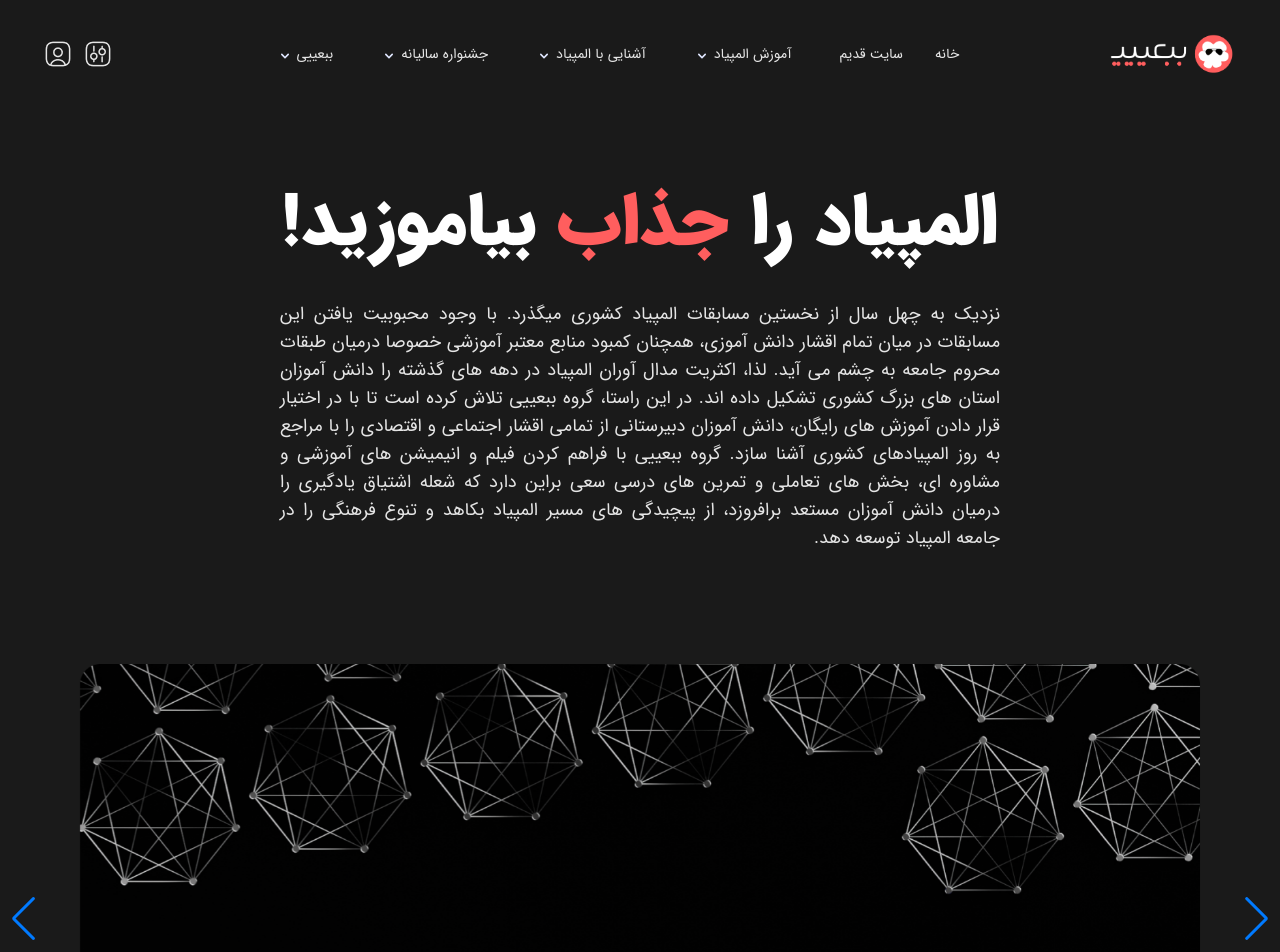
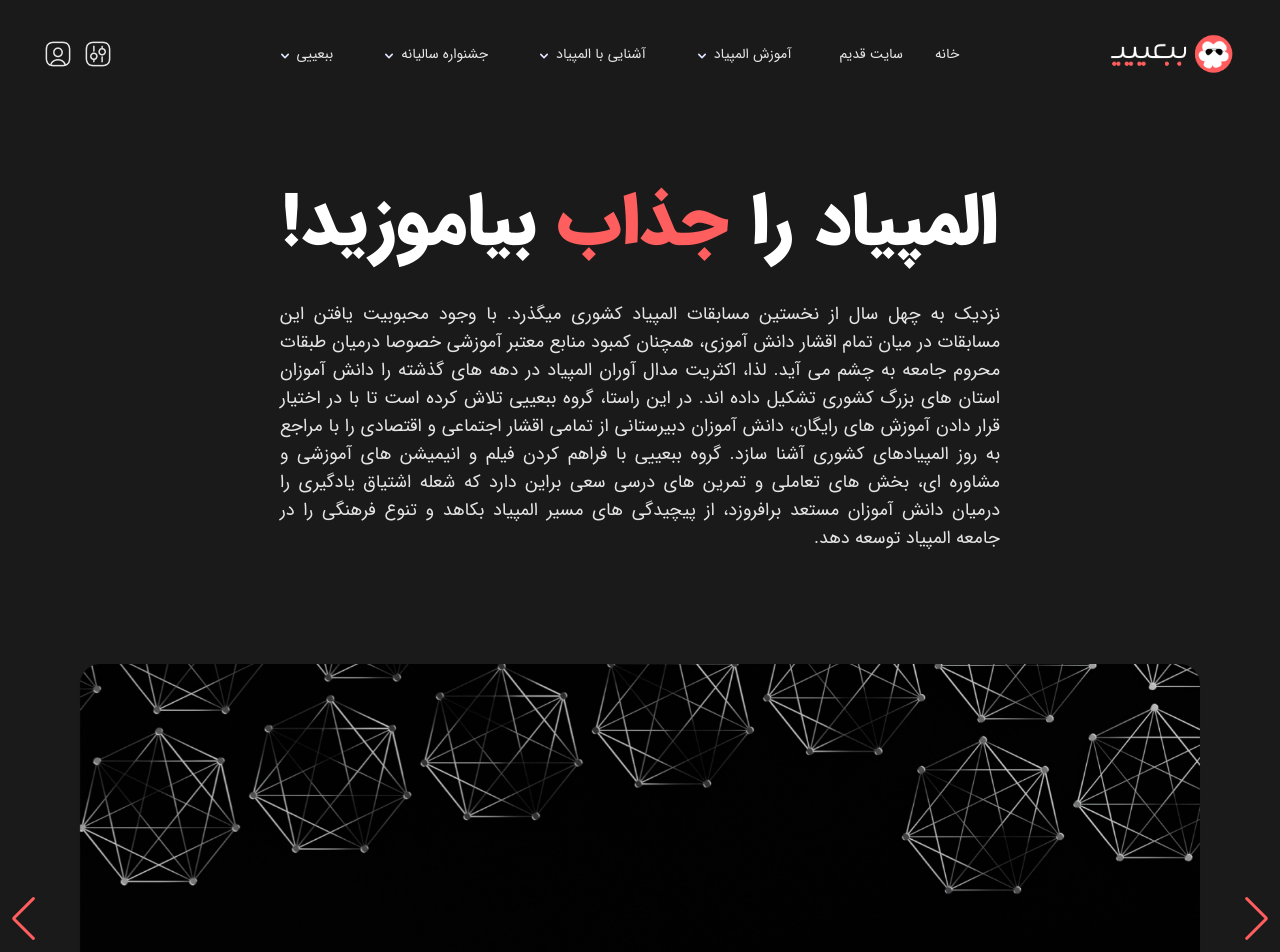
Before and after one commit to Ariiima/babaeeeNewHomePage, a Vue app: page / in a window 1280 px wide. Shown: the top 952 px of the page. Built offline with nearby package versions, Linux system fonts and the light colour scheme.

Commit message:
swiper color and navbar hover

```diff
--- a/src/style.css
+++ b/src/style.css
@@ -52,5 +52,5 @@
 }
 
 :root {
-  --swiper-theme-color: #FF5E5E;
+  --swiper-theme-color:#FF5E5E !important;
 }
```
